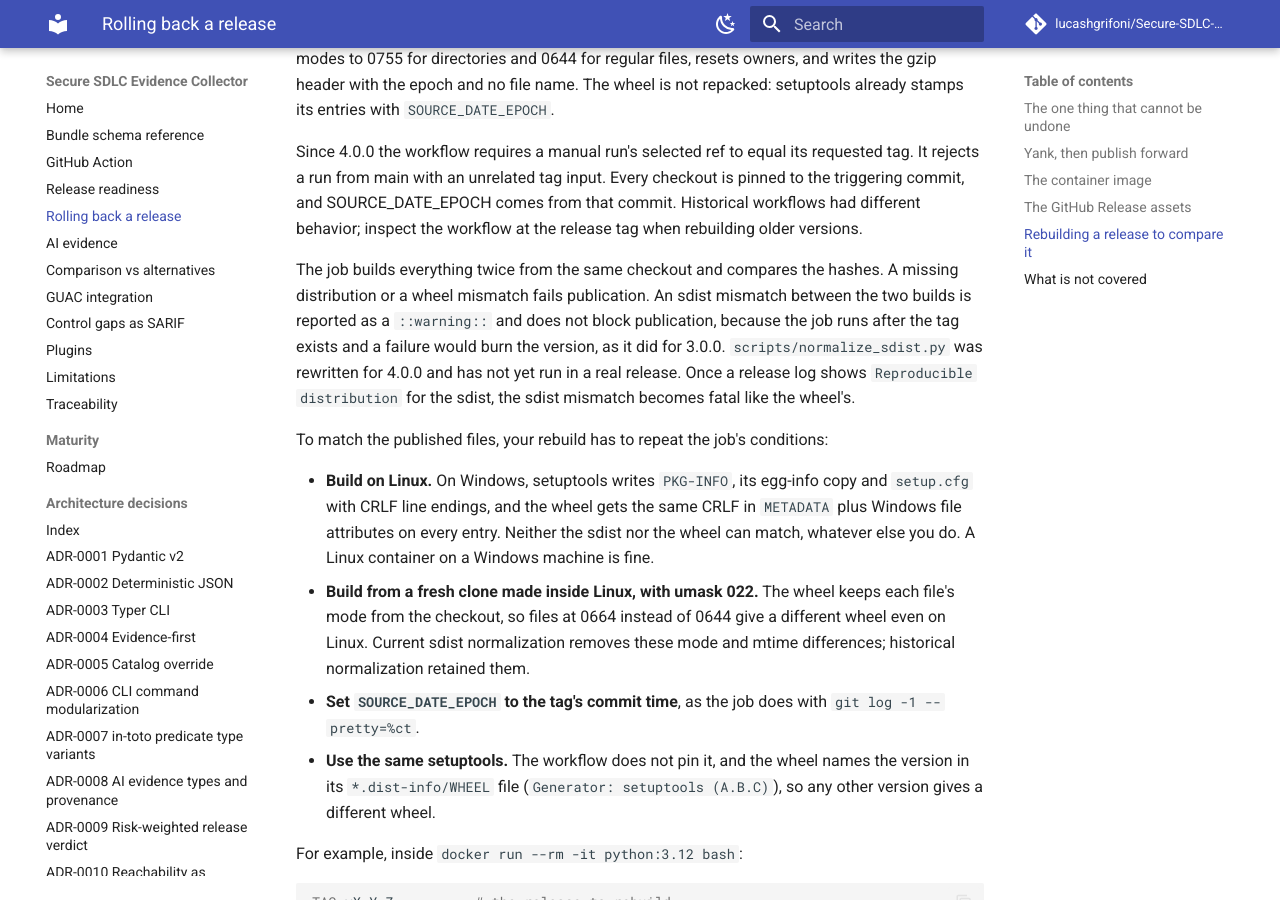
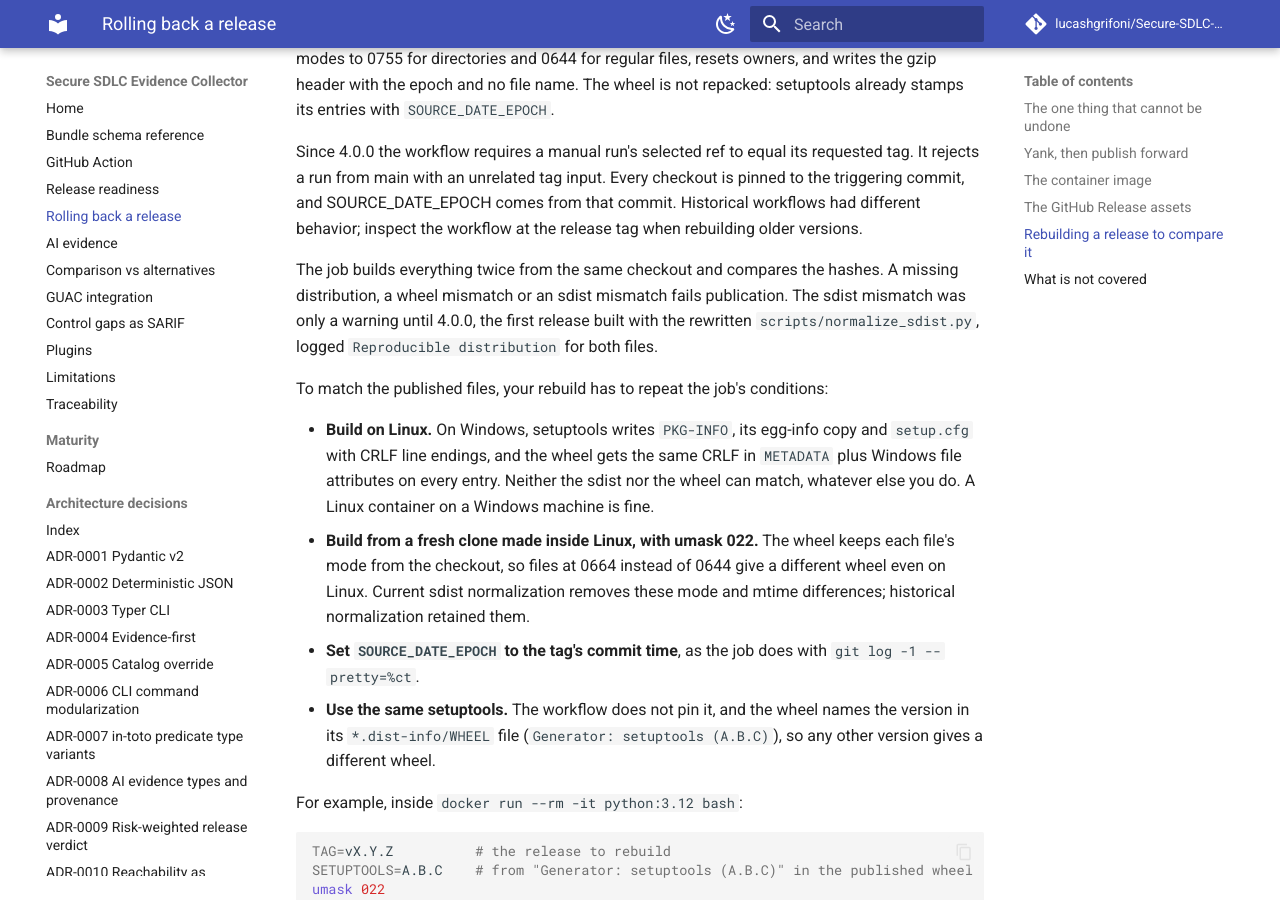
Before and after one commit to lucashgrifoni/Secure-SDLC-Evidence-Collector, an MkDocs documentation site: the page built from docs/rollback.md, in a window 1280 px wide and 900 px high, scrolled down 1849 px. Built offline with MkDocs 1.6.1 and Material for MkDocs 9.7.7, drawn with Linux system fonts in a browser that asks for light colours; comment, search, counter and statistics services are not loaded.

Commit message:
ci(release): fail publication on an sdist rebuild mismatch (#140)
The publish job now fails when the normalized sdist differs between the two
back-to-back builds, the same way it already did for the wheel. 4.0.0 was the
first release built with the rewritten normalizer and its sdist rebuilt
bit-for-bit, so the warning period is over. The tests cover a missing, changed
and extra sdist, and docs/rollback.md plus the migration guide say when the
rule changed.

```diff
--- a/docs/rollback.md
+++ b/docs/rollback.md
@@ -85,13 +85,10 @@ comes from that commit. Historical workflows had different behavior;
 inspect the workflow at the release tag when rebuilding older versions.
 
 The job builds everything twice from the same checkout and compares the
-hashes. A missing distribution or a wheel mismatch fails publication. An sdist
-mismatch between the two builds is reported as a `::warning::` and does not
-block publication, because the job runs after the tag exists and a failure
-would burn the version, as it did for 3.0.0. `scripts/normalize_sdist.py` was
-rewritten for 4.0.0 and has not yet run in a real release. Once a release log
-shows `Reproducible distribution` for the sdist, the sdist mismatch becomes
-fatal like the wheel's.
+hashes. A missing distribution, a wheel mismatch or an sdist mismatch fails
+publication. The sdist mismatch was only a warning until 4.0.0, the first
+release built with the rewritten `scripts/normalize_sdist.py`, logged
+`Reproducible distribution` for both files.
 
 To match the published files, your rebuild has to repeat the job's conditions:
 
```
Also changed, not shown: docs/evidence-profile-migration.md (+2 -2 lines), 2 other files.
